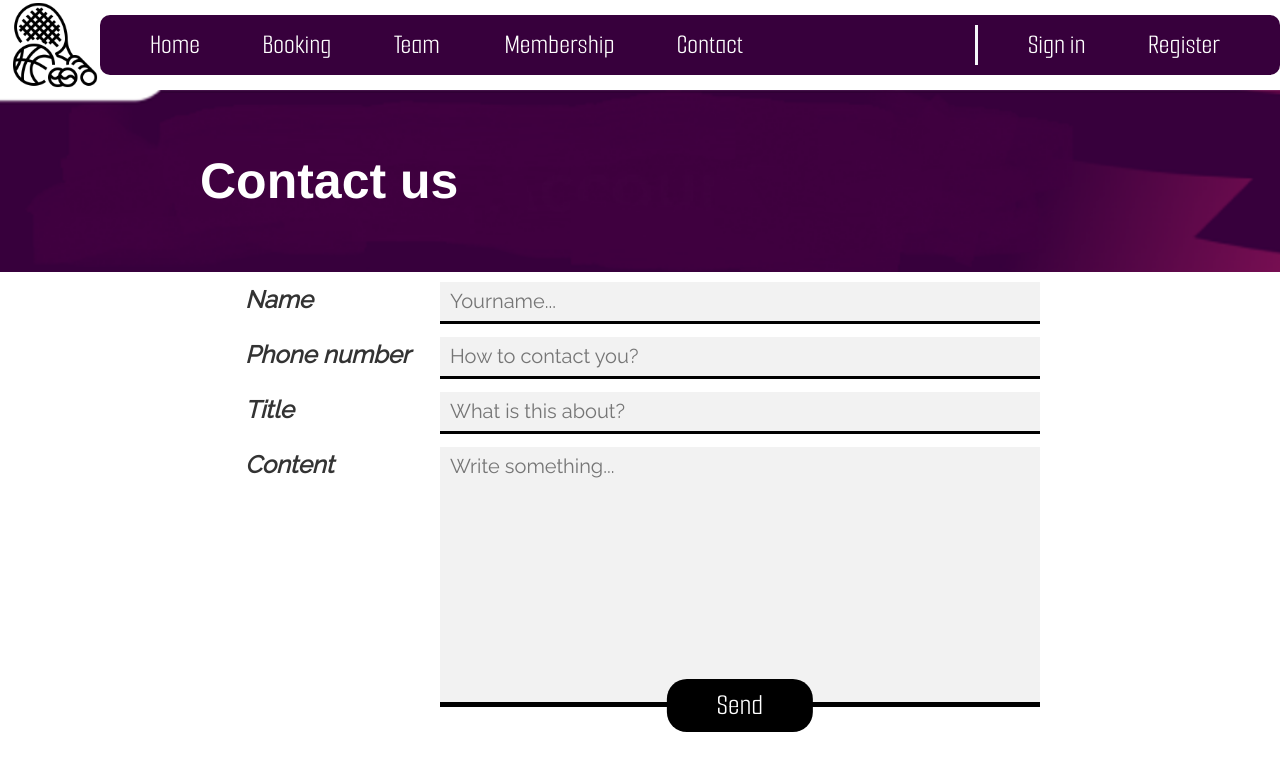
After one commit to hqbao000101/SportCenterApplication, a PHP site: page /pages/contact.php in a window 1280 px wide. The commit adds this page. Shown: the top 771 px of the page. Run offline with PHP 8.4, Linux system fonts and the light colour scheme.

Commit message:
25/03/2022 8:30am

```diff
--- a/layout/header.php
+++ b/layout/header.php
@@ -15,7 +15,7 @@
 						</div>
 					</li>
 					<li><a href="">Membership</a></li>
-					<li><a href="">Contact</a></li>
+					<li><a href="contact.php">Contact</a></li>
 				</ul>
 			</div>
 			<div class="header-right">
--- /dev/null
+++ b/pages/contact.php
@@ -0,0 +1,64 @@
+<!DOCTYPE html>
+<html lang="en">
+<head>
+	<meta charset="UTF-8">
+	<meta name="viewport" content="width=device-width, initial-scale=1.0">
+	<title>Contact</title>
+	<link rel="shortcut icon" type="image/x-icon" href="../imgs/sport-icon-color.png" />
+	<link rel="stylesheet" href="../lib/bootstrap-3.4.1-dist/css/bootstrap.min.css">
+	<link rel="stylesheet" href="../fontawesome-free-5.13.0-web/css/all.min.css">
+
+	<script type="text/javascript" src="../lib/jquery/jquery-3.5.1.min.js"></script>
+	<script type="text/javascript" src="../lib/bootstrap-3.4.1-dist/js/bootstrap.min.js"></script>
+
+	<link rel="stylesheet" href="../style/form.css">
+</head>
+<body>
+	<!-- header -->
+	<?php
+		include_once('../layout/header.php');
+	?>
+
+	<!-- main -->
+	<main>
+		<section class="form-heading">
+			<h2 style="display: inline">Contact us</h2>
+		</section>
+
+		<section id="contact-content">
+			<form action="home.php" method="POST">
+				<!-- User name -->
+				<div class="contact-items contact-item-1">
+					<h3>Name</h3>
+				</div>
+				<div class="contact-items contact-item-2">
+					<input type="text" name="user-name" placeholder="Yourname...">
+				</div>
+
+				<!-- User phone -->
+				<div class="contact-items contact-item-3">
+					<h3>Phone number</h3>
+				</div>
+				<div class="contact-items contact-item-4">
+					<input type="tel" name="PhoneNumber" placeholder="How to contact you?">
+				</div>
+
+				<!-- contact title -->
+				<div class="contact-items contact-item-5">
+					<h3>Title</h3>
+				</div>
+				<div class="contact-items contact-item-6">
+					<input type="text" name="Title" placeholder="What is this about?">
+				</div>
+				<div class="contact-items contact-item-7">
+					<h3>Content</h3>
+				</div>
+				<div class="contact-items contact-item-8">
+					<textarea name="Content" id="" cols="30" rows="10" placeholder="Write something..."></textarea>
+					<button type="submit">Send</button>
+				</div>
+			</form>
+		</section>
+	</main>
+</body>
+</html>
--- a/pages/home.php
+++ b/pages/home.php
@@ -21,7 +21,7 @@
 <head>
 	<meta charset="utf-8">
 	<meta name="viewport" content="width=device-width, initial-scale=1">
-	<title>SManage Sport Center</title>
+	<title>G8 SportManagement</title>
 	<link rel="shortcut icon" type="image/x-icon" href="../imgs/sport-icon-color.png" />
 	<link rel="stylesheet" href="../lib/bootstrap-3.4.1-dist/css/bootstrap.min.css">
 	<link rel="stylesheet" href="../fontawesome-free-5.13.0-web/css/all.min.css">
--- a/style/form.css
+++ b/style/form.css
@@ -442,3 +442,123 @@ main #register-form form #register-form-submit {
 main #register-form form #register-form-submit:hover {
 	background-color: #0984e3;
 }
+
+
+/*Choose a role*/
+main #role-content {
+	display: flex;
+	justify-content: center;
+	justify-items: center;
+	align-items: center;
+}
+
+main #role-content > div {
+	border: 2px solid black;
+	border-radius: 40px;
+	display: flex;
+	flex-direction: column;
+	justify-content: center;
+	justify-items: center;
+	align-items: center;
+	margin: 50px;
+	padding: 10px 30px 20px;
+	box-shadow: 3px 3px 5px black;
+}
+
+main #role-content > div img {
+	width: 275px;
+	height: 285px;
+	image-rendering: pixelated;
+}
+
+main #role-content > div a button {
+	background-color: #76237D;
+	color: white;
+	border: none;
+	padding: 5px 70px;
+	border-radius: 20px;
+	font-family: smooch-regular;
+	font-size: 40px;
+	line-height: 58.59px;
+	opacity: 0.8;
+}
+
+main #role-content > div:hover {
+	background-color: #f1f2f6;
+	box-shadow: 7px 7px 5px black;
+}
+
+main #role-content > div a button:hover {
+	background-color: #4834d4;
+	box-shadow: 5px 5px 5px black;
+	opacity: 1;
+}
+
+/*contact*/
+main #contact-content form {
+	display: grid;
+	grid-template-columns: 1fr 3fr;
+	grid-template-rows: 1fr 1fr 1fr 5fr;
+
+	width: 800px;
+	height: 440px;
+	margin: 10px auto;
+
+	font-family: raleway-regular;
+}
+
+main #contact-content form .contact-items h3 {
+	font-weight: bold;
+	margin: 5px;
+	font-style: italic;
+}
+
+main #contact-content form .contact-items input {
+	width: 100%;
+	padding: 5px 10px;
+	font-size: 20px;
+	background-color: #F2F2F2;
+	border: none;
+	border-bottom: 3px solid black;
+}
+
+main #contact-content form .contact-item-8 {
+	position: relative;
+}
+
+main #contact-content form .contact-item-8 textarea {
+	width: 100%;
+	height: 260px;
+	background-color: #F2F2F2;
+	resize: none;
+	border: none;
+	border-bottom: 5px solid black;
+	padding: 5px 10px;
+	font-size: 20px;
+	overflow: auto;
+}
+
+main #contact-content form .contact-item-8 button {
+	position: absolute;
+	bottom: -10px;
+	left: 50%;
+	transform: translateX(-50%);
+
+	color: white;
+	font-size: 30px;
+	font-family: smooch-regular;
+	border: none;
+	background-color: black;
+	padding: 5px 50px;
+	border-radius: 20px;
+}
+
+main #contact-content form .contact-item-8 button:hover {
+	background-color: purple;
+	box-shadow: 5px 5px 5px black;
+}
+
+main #contact-content form .contact-items:nth-child(even) input:hover,
+main #contact-content form .contact-items:nth-child(even) textarea:hover {
+	border-color: blue;
+}
```
Also changed, not shown: pages/role.php (+17 -8 lines), imgs/customer-icon.png (added), imgs/sportCenter-icon.png (added).
